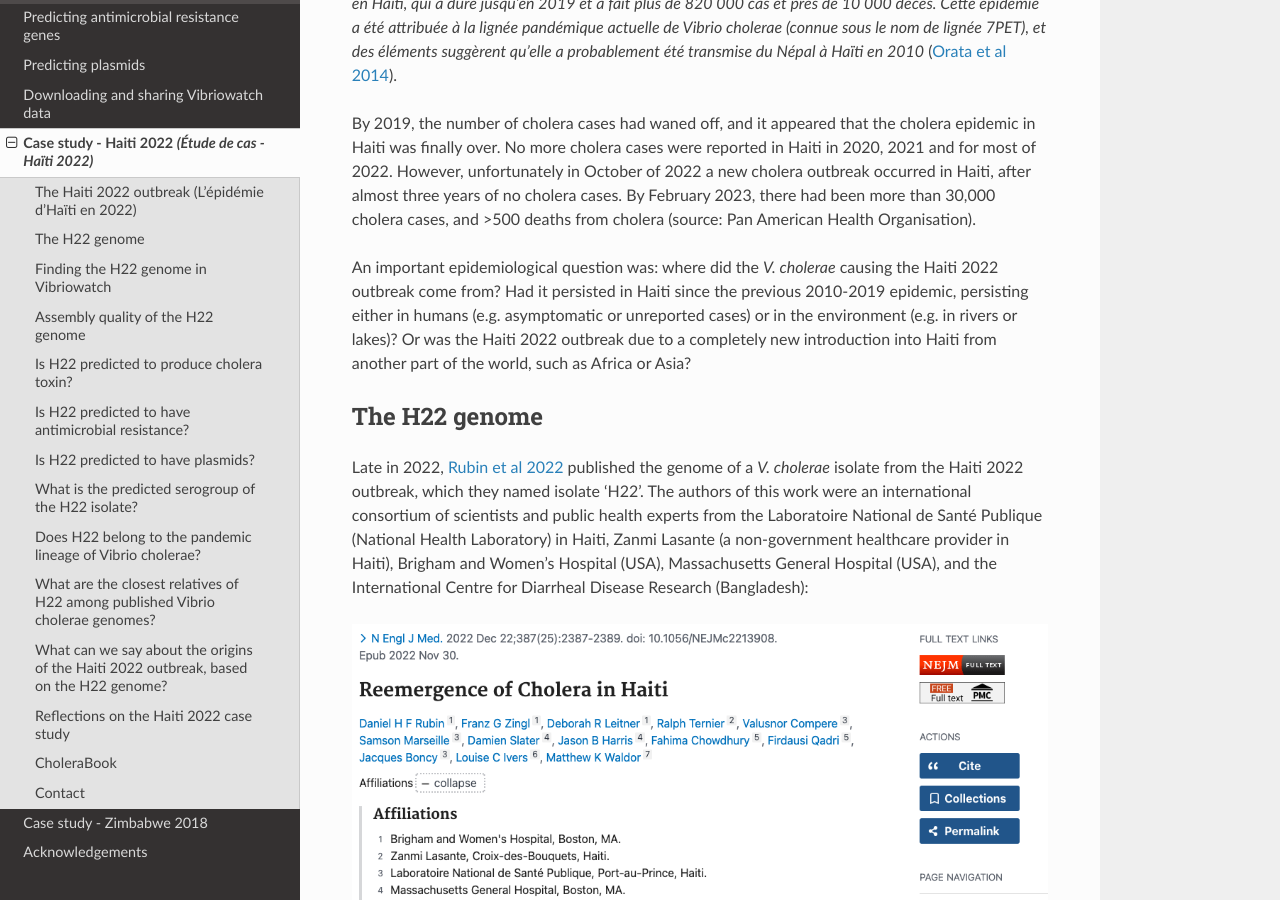
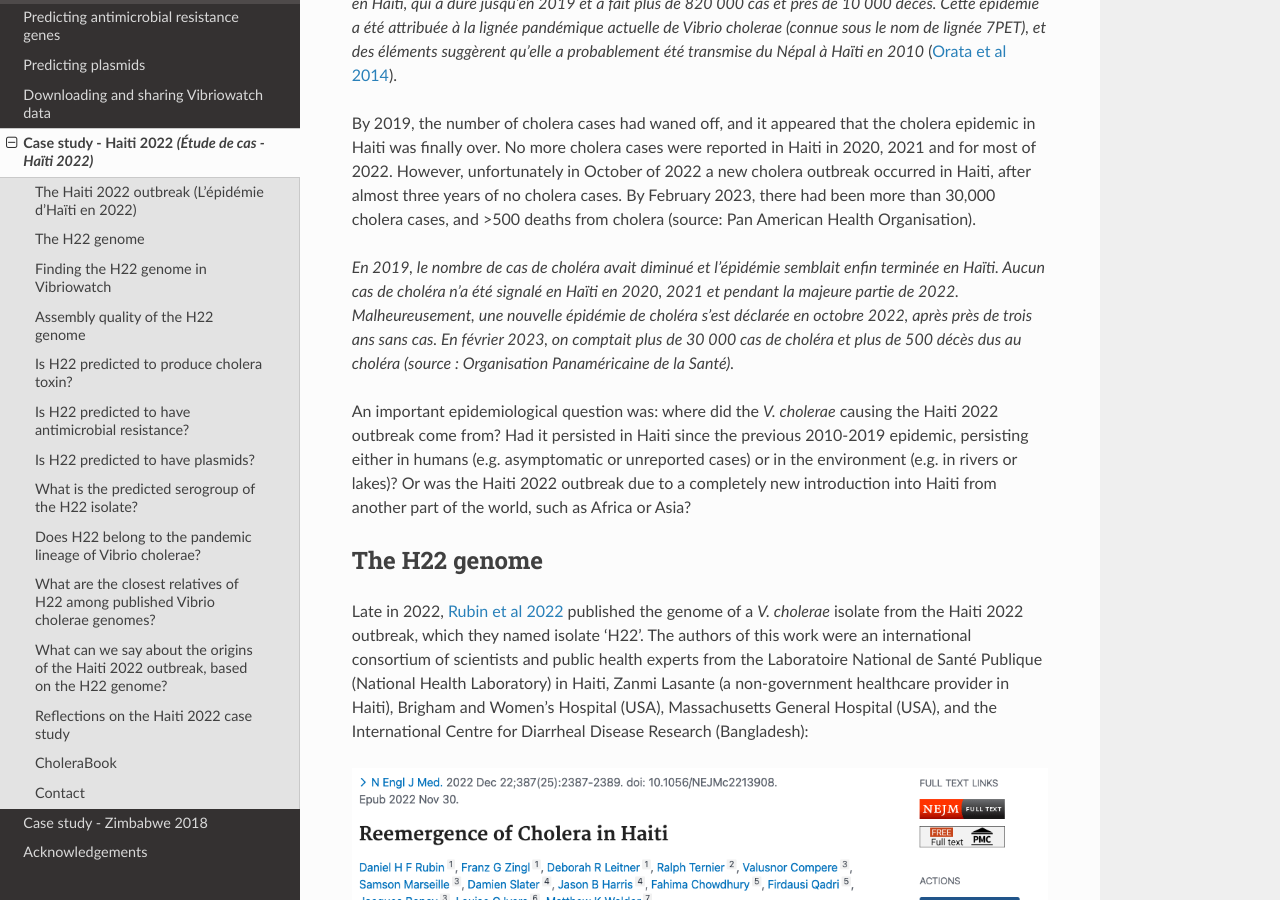
Before and after one commit to avrilcoghlan/vibriowatch, a Sphinx documentation site: the page built from docs/source/haiti.rst, in a window 1280 px wide and 900 px high, scrolled down 1376 px. Built offline with Sphinx 7.4.7 and the Read the Docs theme 3.1.0, drawn with Linux system fonts in a browser that asks for light colours.

Commit message:
Update haiti.rst

```diff
--- a/docs/source/haiti.rst
+++ b/docs/source/haiti.rst
@@ -49,6 +49,8 @@ By 2019, the number of cholera cases had waned off, and it appeared that the cho
 No more cholera cases were reported in Haiti in 2020, 2021 and for most of 2022. However, unfortunately in October of 2022 a new cholera outbreak
 occurred in Haiti, after almost three years of no cholera cases. By February 2023, there had been more than 30,000
 cholera cases, and >500 deaths from cholera (source: Pan American Health Organisation).
+
+*En 2019, le nombre de cas de choléra avait diminué et l'épidémie semblait enfin terminée en Haïti. Aucun cas de choléra n'a été signalé en Haïti en 2020, 2021 et pendant la majeure partie de 2022. Malheureusement, une nouvelle épidémie de choléra s'est déclarée en octobre 2022, après près de trois ans sans cas. En février 2023, on comptait plus de 30 000 cas de choléra et plus de 500 décès dus au choléra (source : Organisation Panaméricaine de la Santé).*
 
 An important epidemiological question was: where did the *V. cholerae* causing the Haiti 2022 outbreak come from?
 Had it persisted in Haiti since the previous 2010-2019 epidemic, persisting either in humans (e.g. asymptomatic or unreported cases)
```
